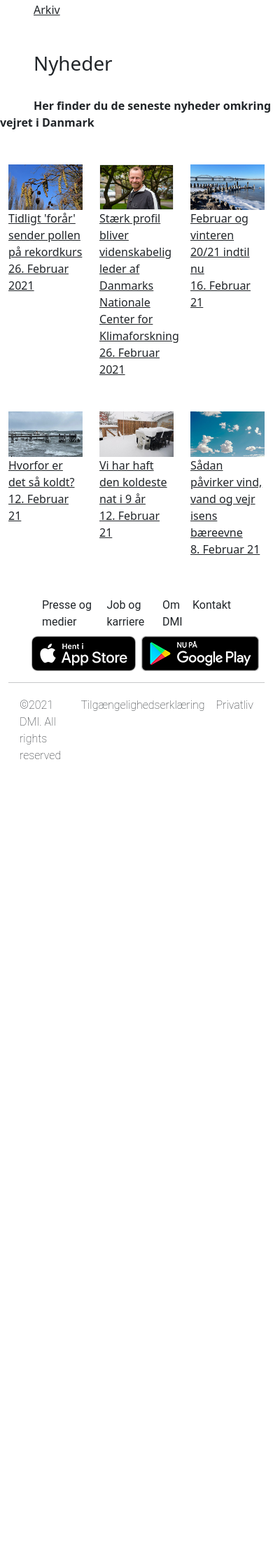
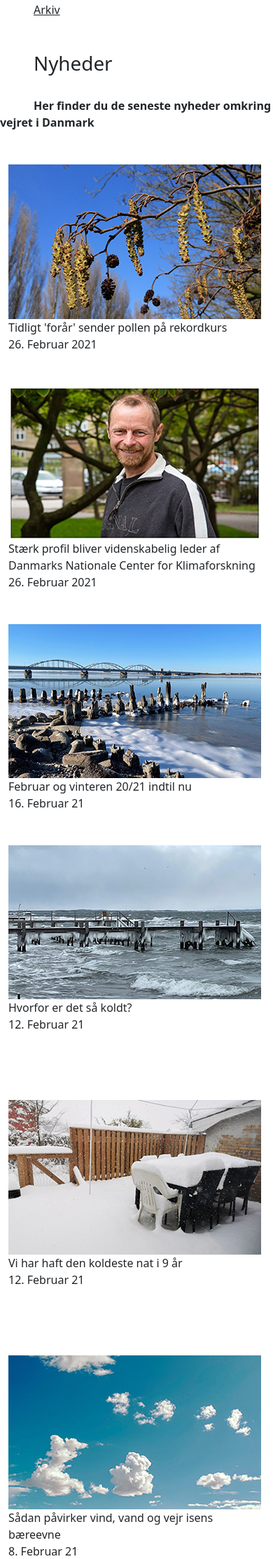
Before and after one commit to NicklasNorgaard/dmiredesign, a PHP site: page /nyheder.php in a window 390 px wide. Shown: the part 316-2544 px from the top of the page at 70% size. Before the commit the page ends 1401 px from the top, so only its background shows below. Run offline with PHP 8.4, Linux system fonts and the light colour scheme; style sheets or scripts are compiled from the project's sources; some libraries are stand-ins or nearby versions.

Commit message:
jeg har lavet forår og nyheder responsive

```diff
--- a/nyheder.php
+++ b/nyheder.php
@@ -43,29 +43,29 @@
 <strong class="ms-5">Her finder du de seneste nyheder omkring vejret i Danmark</strong>
 <div class="container">
     <div class="row row-cols-3">
-        <div class="col mt-5">
+        <div class="col-12 col-sm-6 col-md-4 col-lg-4 mt-5">
             <img src="images/billede 1 nyheder.png">
-            <a href="nyheder.php" target="_blank" class="link-dark">Tidligt 'forår' sender pollen på rekordkurs<br>26. Februar 2021</a>
+            <a href="nyheder.php" target="_blank" class="link-dark text-decoration-none">Tidligt 'forår' sender pollen på rekordkurs<br>26. Februar 2021</a>
         </div>
-        <div class="col mt-5">
+        <div class="col-12 col-sm-6 col-md-4 col-lg-4 mt-5">
             <img src="images/Billede 2 nyheder.jpg">
-            <a href="nyheder.php" target="_blank" class="link-dark">Stærk profil bliver videnskabelig leder af Danmarks Nationale Center for Klimaforskning<br>26. Februar 2021</a>
+            <a href="nyheder.php" target="_blank" class="link-dark text-decoration-none">Stærk profil bliver videnskabelig leder af Danmarks Nationale Center for Klimaforskning<br>26. Februar 2021</a>
         </div>
-        <div class="col mt-5">
+        <div class="col-12 col-sm-6 col-md-4 col-lg-4 mt-5">
             <img src="images/billede 3 nyheder.jpg">
-            <a href="nyheder.php" target="_blank" class="link-dark">Februar og vinteren 20/21 indtil nu<br>16. Februar 21</a>
+            <a href="nyheder.php" target="_blank" class="link-dark text-decoration-none">Februar og vinteren 20/21 indtil nu<br>16. Februar 21</a>
         </div>
-        <div class="col mt-5 mb-5">
+        <div class="col-12 col-sm-6 col-md-4 col-lg-4 mt-5 mb-5">
             <img src="images/Billede 4 nyheder.jpg">
-            <a href="nyheder.php" target="_blank" class="link-dark">Hvorfor er det så koldt?<br>12. Februar 21</a>
+            <a href="nyheder.php" target="_blank" class="link-dark text-decoration-none">Hvorfor er det så koldt?<br>12. Februar 21</a>
         </div>
-        <div class="col mt-5 mb-5">
+        <div class="col-12 col-sm-6 col-md-4 col-lg-4 mt-5 mb-5">
             <img src="images/billede 5 nyheder.jpg">
-            <a href="nyheder.php" target="_blank" class="link-dark">Vi har haft den koldeste nat i 9 år<br>12. Februar 21</a>
+            <a href="nyheder.php" target="_blank" class="link-dark text-decoration-none">Vi har haft den koldeste nat i 9 år<br>12. Februar 21</a>
         </div>
-        <div class="col mt-5 mb-5">
+        <div class="col-12 col-sm-6 col-md-4 col-lg-4 mt-5 mb-5">
             <img src="images/billede 6 nyheder.jpg">
-            <a href="nyheder.php" target="_blank" class="link-dark">Sådan påvirker vind, vand og vejr isens bæreevne<br>8. Februar 21</a>
+            <a href="nyheder.php" target="_blank" class="link-dark text-decoration-none">Sådan påvirker vind, vand og vejr isens bæreevne<br>8. Februar 21</a>
         </div>
     </div>
 </div>
```
Also changed, not shown: forår.php (+9 -8 lines).
